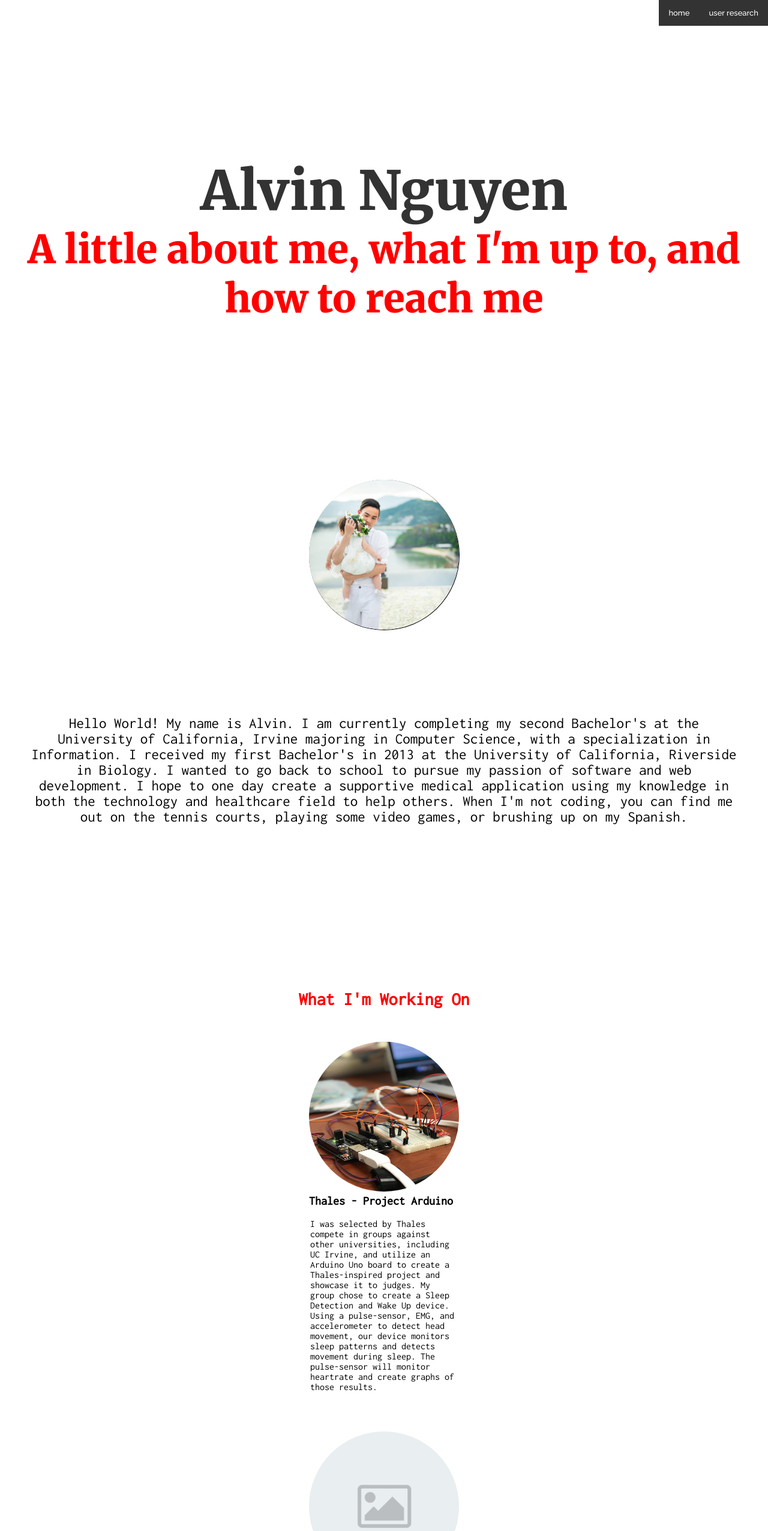
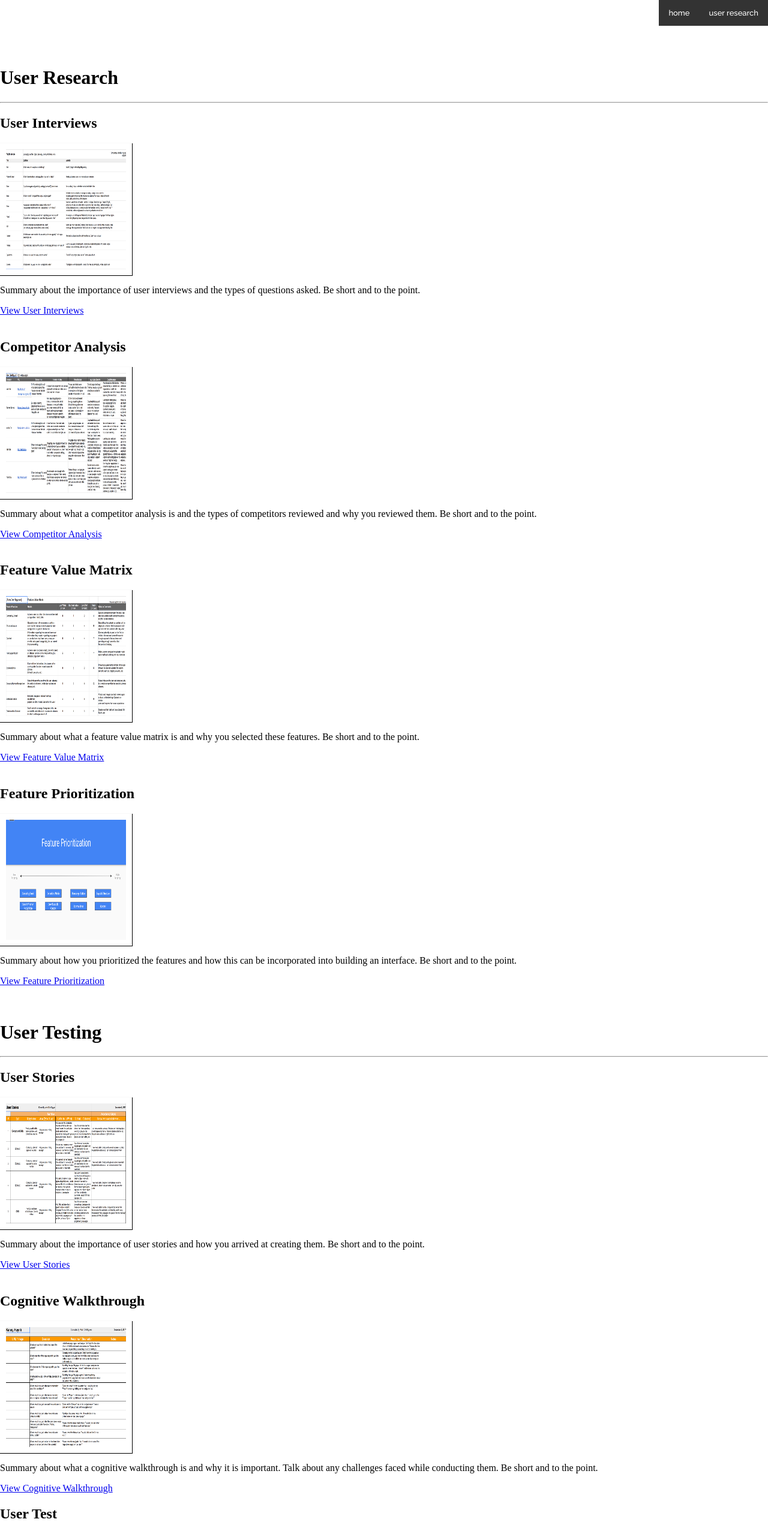
Before and after one commit to anguy068/anguy068.github.io, a plain HTML site: page research.html in a window 1280 px wide. Shown: the top 2553 px of the page at 60% size. Drawn offline with Linux system fonts and the light colour scheme.

Commit message:
Add files via upload

```diff
--- a/main.css
+++ b/main.css
@@ -174,9 +174,10 @@ body {
 
 #about-picture {
     box-shadow: .5px .5px .5px .5px;
-    border-radius: 130px;
+/*    border-radius: 130px;*/
 /*    border: 2px solid;*/
-    border-color: black;
+/*    border-color: black;*/
+    padding: 10px;
 }
 
 
--- a/research.html
+++ b/research.html
@@ -1,7 +1,5 @@
 
 <html lang="en">
-
-
 
 <head>
     <meta charset="utf-8">
@@ -21,71 +19,81 @@
             home</a>
         <a class="research" href="research.html">user research</a>
     </div>
-    <section id="home">
-        <div id="home-name">
-            Alvin Nguyen
-            <div id="home-subtitle">
-                A little about me, what I'm up to, and how to reach me
+    <br>
+    <br>
+    <br>
+    <br>
+    <br>
+    <div>
+        <h1>User Research</h1>
     </div>
+    <hr>
+    <div>
+        <h2>User Interviews</h2>
+        <div><img id="about-picture" src="User_Interviews.png"  width="200" height="200"></div>
+        <p> Summary about the importance of user interviews and the types of questions asked.  Be short and to the point.</p>
+        <a href="https://docs.google.com/spreadsheets/d/1B8pGPxfxuyU0kihjRqHOX6o1_xAAlVOawXx0iZhsdKk/edit?usp=sharing"> View User Interviews</a>
     </div>
-    </section>
-    <section class="center" id="about">
-            <div><img id="about-picture" src="picture.jpg"  width="250" height="250"></div>
-            <p class="about-text">
-                Hello World! My name is Alvin. I am currently completing my second Bachelor's at the University of California, Irvine majoring in Computer Science, with a specialization in Information. I received my first Bachelor's in 2013 at the University of California, Riverside in Biology. I wanted to go back to school to pursue my passion of software and web development. I hope to one day create a supportive medical application using my knowledge in both the technology and healthcare field to help others. When I'm not coding, you can find me out on the tennis courts, playing some video games, or brushing up on my Spanish.
-            </p>
-    </section>
-    <section class="center" id="projects">
+    <br>
     <div>
-            <div class="section-title">
-                What I'm Working On
+        <h2>Competitor Analysis</h2>
+        <div><img id="about-picture" src="Competitor_Analysis.png"  width="200" height="200"></div>
+        <p> Summary about what a competitor analysis is and the types of competitors reviewed and why you reviewed them. Be short and to the point.</p>
+        <a href="https://docs.google.com/spreadsheets/d/1ND7sQwDGZiv9PCMwjQ28j41FlH3eqcMxuh7taEXAhZg/edit?usp=sharing"> View Competitor Analysis</a>
     </div>
-            <div class="project1">
-                <img class="project1-image" src="project1.jpg" width="250" height="250">
-                <div class="project1-text">
-                    <div class="project1-title">
-                        Thales - Project Arduino
-                    </div><br>
-                    <div class="project1-description">
-                        I was selected by Thales compete in groups against other universities, including UC Irvine, and utilize an Arduino Uno board to create a Thales-inspired project and showcase it to judges. My group chose to create a Sleep Detection and Wake Up device. Using a pulse-sensor, EMG, and accelerometer to detect head movement, our device monitors sleep patterns and detects movement during sleep. The pulse-sensor will monitor heartrate and create graphs of those results.
+    <br>
+    <div>
+        <h2>Feature Value Matrix</h2>
+        <div><img id="about-picture" src="Feature_Value_Matrix.png"  width="200" height="200"></div>
+        <p> Summary about what a feature value matrix is and why you selected these features. Be short and to the point.</p>
+        <a href="https://docs.google.com/spreadsheets/d/1m1t0hmJ9s3cAFTQ38cziM9dyMtdweFapRD3koNuF-NY/edit?usp=sharing"> View Feature Value Matrix</a>
     </div>
+    <br>
+    <div>
+        <h2>Feature Prioritization</h2>
+        <div><img id="about-picture" src="Feature_Prioritization.png"  width="200" height="200"></div>
+        <p> Summary about how you prioritized the features and how this can be incorporated into building an interface. Be short and to the point.</p>
+        <a href="https://docs.google.com/presentation/d/1Ec1j644IXL1qrC63w5nmls2BuKXtA__4rdKCVK2-zaM/edit?usp=sharing"> View Feature Prioritization</a>
     </div>
+    <br>
+    <br>
+    <div>
+        <h1>User Testing</h1>
     </div>
-            <div class="project2">
-                <img class="project2-image" src="placeholder.png" width="250" height="250">
-                <div class="project2-text">
-                    <div class="project2-title">
-                        UCI 2017 MedApp Jam - Meddy Buddy
-                    </div><br>
-                    <div class="project2-description">
-                        Currently developing an iOS application for the annual UCI 2017 MedApp Jam competition. My group is creating the Meddy Buddy app which will be used to help patients in hospital or in-home care settings daling with lonliness and provide a coping mechanism using our augmented reality avatar so the patient can communicate and converse with.
+    <hr>
+    <div>
+        <h2>User Stories</h2>
+        <div><img id="about-picture" src="User_Stories.png"  width="200" height="200"></div>
+        <p> Summary about the importance of user stories and how you arrived at creating them.  Be short and to the point.</p>
+        <a href="https://docs.google.com/spreadsheets/d/1eF2eqYF1I15Rh9ejzcNCQHTVaRBoEZAjLCC0ydxPls8/edit?usp=sharing"> View User Stories</a>
     </div>
+    <br>
+    <div>
+        <h2>Cognitive Walkthrough</h2>
+        <div><img id="about-picture" src="Cognitive_Walkthrough.png"  width="200" height="200"></div>
+        <p>Summary about what a cognitive walkthrough is and why it is important. Talk about any challenges faced while conducting them.  Be short and to the point.</p>
+        <a href="https://docs.google.com/spreadsheets/d/1omh0MR_S6RfjyKcKhh89_pEthCoEV0G3kjIF_iHmaxY/edit?usp=sharing"> View Cognitive Walkthrough</a>
     </div>
+    <div>
+        <h2>User Test</h2>
+        <div><img id="about-picture" src="User_Tests.png"  width="200" height="200"></div>
+        <p>Summary about the types of tests conducted and why you chose them. Make sure to include any challenges faced.  You can summarize the test results as well. Be short and to the point.</p>
+        <a href="https://usabilityhub.com/tests/8fad45fbf2fa/results/f6c758cdd46a"> View User Test Results 1</a>
+        <br>
+        <a href="https://usabilityhub.com/tests/9b759263a4ba/results/6e38bd99988e"> View User Test Results 2</a>
     </div>
+    <br>
+    <div>
+        <h1>Summary of Findings</h1>
+        <hr>
+        <p>Place in at least 2-3 paragraphs of your findings.  Be sure to include insights from conducting your research and tests as well as any challenges faced.  If you are not quite sure of what conclusions can be drawn, pose a hypothesis as to possible solutions.  The idea is to capture how the process has helped in your understanding of how your interface can be improved.</p>
     </div>
-    </section>
-    <section id="contact">
-        <div class="section-title">
-            How to Reach Me
+    <br>
+    <div>
+        <h1>Incorporation of Findings</h1>
+        <hr>
+        <p>Place in at least 2-3 paragraphs of how you incorporated findings and/or how you plan to incorporate findings.  Be sure to include any challenges faced and how you arrived at solutions.  The idea is to capture how the process has helped in your understanding of how your interface can be improved and you actually took steps or plant to take steps to improve it.</p>
     </div>
-        <div class="center">
-            <a href="https://www.linkedin.com/in/alvindn17" class="fa fa-linkedin"></a>
-            <a href="mailto: alvindn17@gmail.com" class="fa fa-envelope"></a>
-            <a href="https://www.facebook.com/alvindn17" class="fa fa-facebook"></a>
-            <a href="https://github.com/anguy068" class="fa fa-github"></a>
-            <a href="https://www.instagram.com/alvin.dn/" class="fa fa-instagram"></a>
-        </div>
-            <div class="center">
-                <div class = "contact-name">
-                    Alvin Nguyen
-                </div>
-            </div>
-            <div class = "center">
-                <a href = "Resume.pdf" class = "resume">
-                    RESUME
-                </a>
-        </div>
-    </section>
 
     <script src="vendor/jquery/jquery.min.js"></script>
     <script src="vendor/jquery-easing/jquery.easing.min.js"></script>
```
Also changed, not shown: index.html (added, +99 -0 lines), Cognitive_Walkthrough.png (added), Competitor_Analysis.png (added), Feature_Prioritization.png (added), Feature_Value_Matrix.png (added), User_Interviews.png (added), User_Stories.png (added), User_Tests.png (added), 1 other file. Lines whose indentation alone changed are shown as unchanged.
